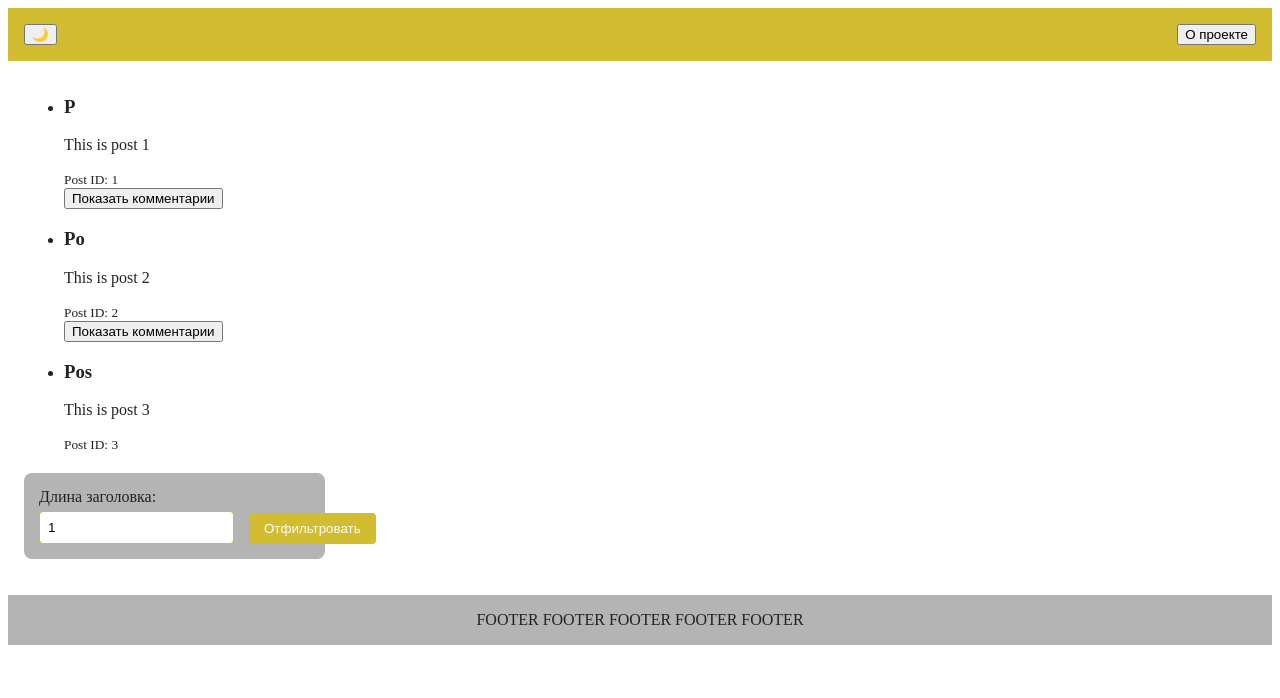
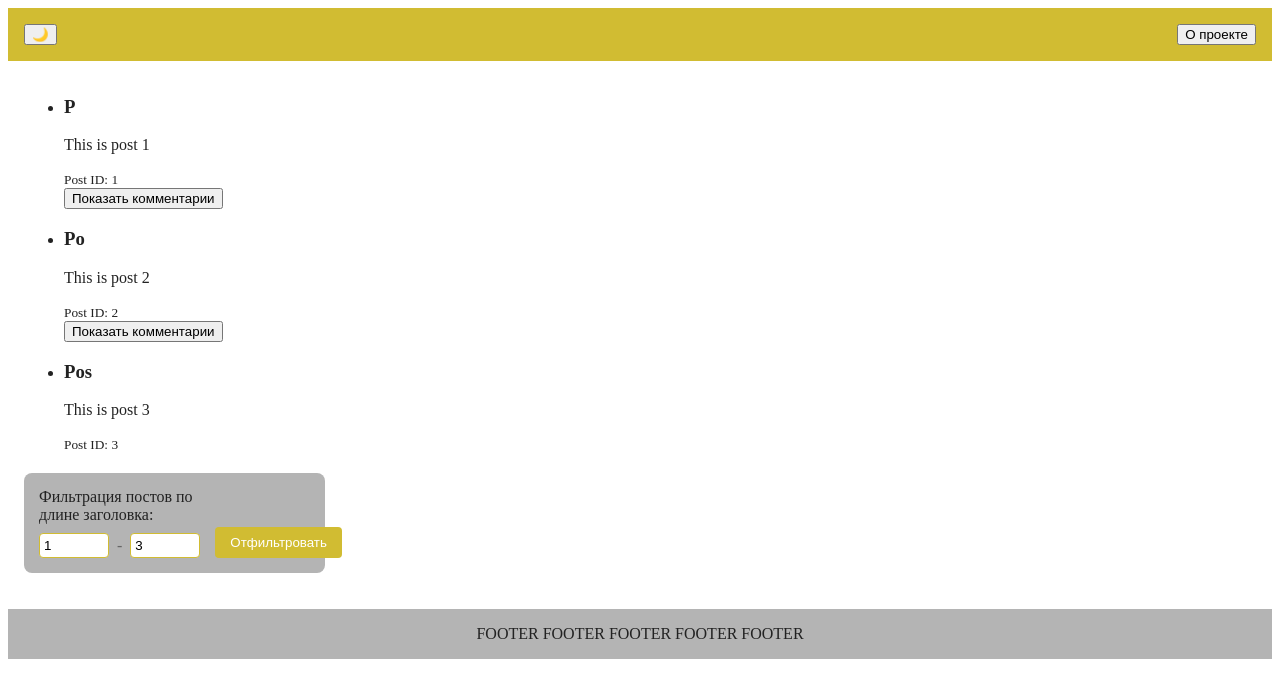
Before and after one commit to FlintAB/React-intensive, a React (Vite) app: page / in a window 1280 px wide. Shown: the top 698 px of the page. Built offline with nearby package versions, Linux system fonts and the light colour scheme.

Commit message:
add/Better PostLengthFilter

```diff
--- a/src/features/PostLengthFilter/lib/filterByLength.ts
+++ b/src/features/PostLengthFilter/lib/filterByLength.ts
@@ -1,7 +1,7 @@
 import type { PostCardProps } from "../../../entities/post/ui/PostCard";
 
-export const filterByLength = (posts: PostCardProps[], maxLength: number) => {
+export const filterByLength = (posts: PostCardProps[], minLength: number, maxLength: number) => {
    return posts.filter(post =>
-      post.title.length == maxLength
+      post.title.length >= minLength && post.title.length <= maxLength
    );
 };
--- a/src/features/PostLengthFilter/ui/PostLengthFilter.module.css
+++ b/src/features/PostLengthFilter/ui/PostLengthFilter.module.css
@@ -32,3 +32,19 @@
    border-radius: 4px;
    cursor: pointer;
 }
+
+.rangeInputs {
+   display: flex;
+   align-items: center;
+   gap: 8px;
+   margin-top: 4px;
+}
+
+.rangeInputs input {
+   width: 60px;
+   padding: 4px;
+}
+
+.rangeInputs span {
+   color: #666;
+}
--- a/src/features/PostLengthFilter/ui/PostLengthFilter.tsx
+++ b/src/features/PostLengthFilter/ui/PostLengthFilter.tsx
@@ -10,10 +10,11 @@ type PostLengthFilterProps = {
 }
 
 export const PostLengthFilter: FC<PostLengthFilterProps> = ({ posts, onFilter }) => {
-   const [maxLength, setMaxLength] = useState(1);
+   const [minLength, setMinLength] = useState(1);
+   const [maxLength, setMaxLength] = useState(3);
 
    const handleFilter = () => {
-      const filtered = filterByLength(posts, maxLength);
+      const filtered = filterByLength(posts, minLength, maxLength);
       onFilter(filtered);
    };
 
@@ -22,14 +23,26 @@ export const PostLengthFilter: FC<PostLengthFilterProps> = ({ posts, onFilter })
          <div className={styles.controls}>
 
             <label>
-               Длина заголовка:
+               Фильтрация постов по длине заголовка:
+               <div className={styles.rangeInputs}>
                   <input
                      type="number"
                      min="1"
+                     placeholder="От"
+                     value={minLength}
+                     onChange={(e) => setMinLength(Number(e.target.value))}
+                     onKeyUp={(e) => e.key === 'Enter' && handleFilter()}
+                  />
+                  <span>-</span>
+                  <input
+                     type="number"
+                     min={minLength}
+                     placeholder="До"
                      value={maxLength}
                      onChange={(e) => setMaxLength(Number(e.target.value))}
                      onKeyUp={(e) => e.key === 'Enter' && handleFilter()}
                   />
+               </div>
             </label>
 
             <Button onClick={handleFilter}>Отфильтровать</Button>
```
Lines whose indentation alone changed are shown as unchanged.
